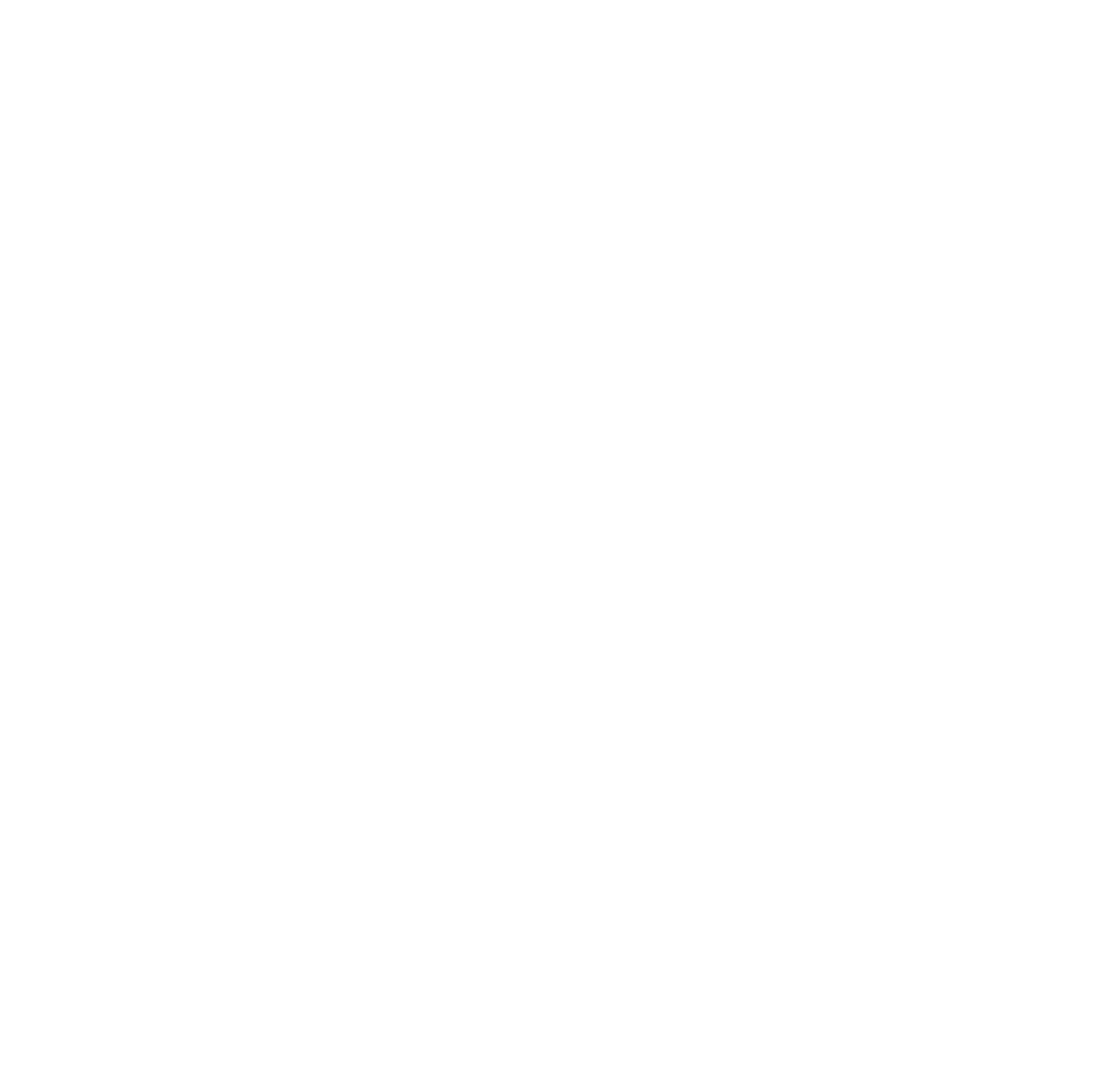
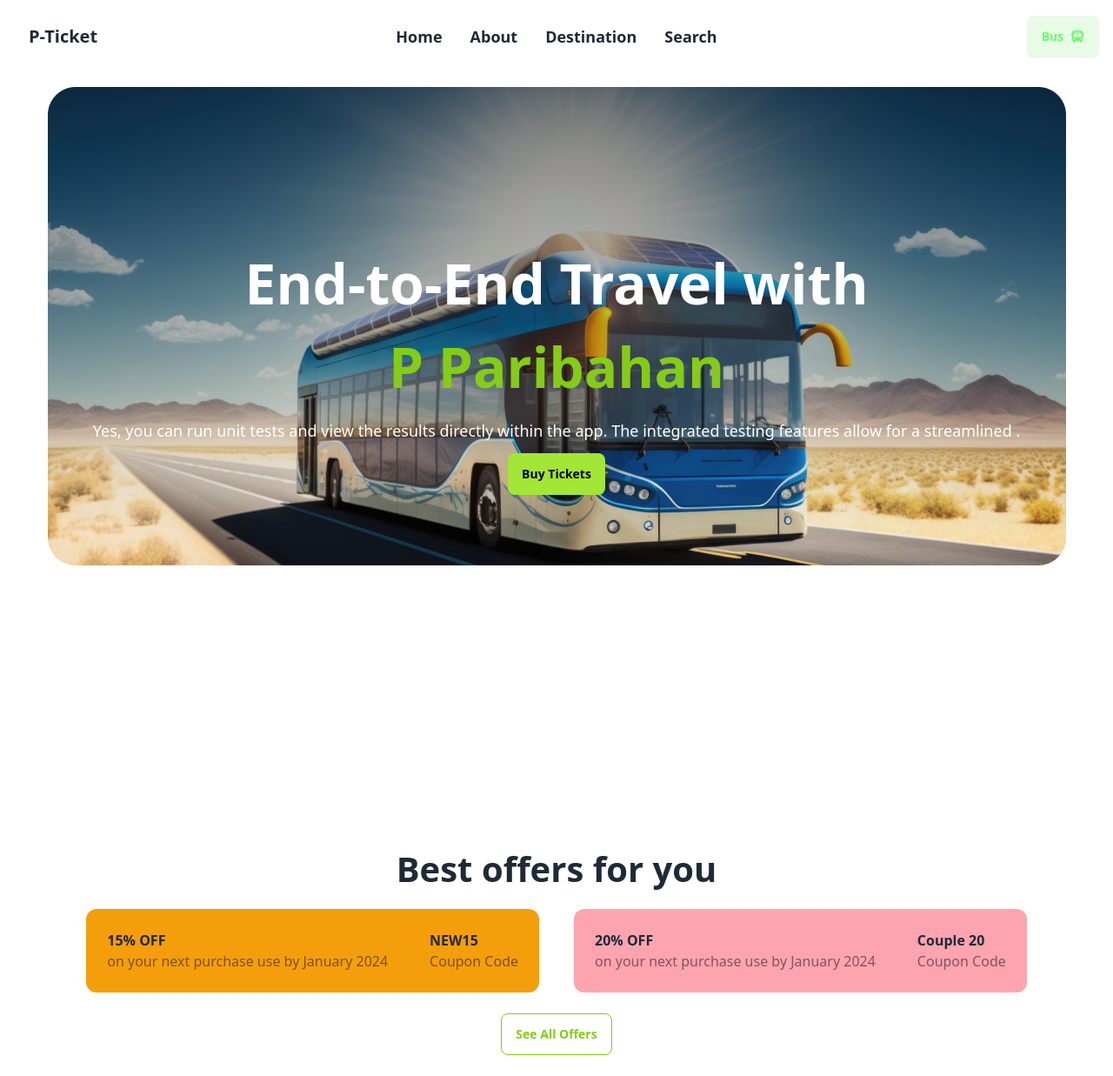
Before and after one commit to RaisaNuzhat/fifth-assignment, a plain HTML site: page index.html in a window 1280 px wide. Shown: the whole page at 87% size. Before the commit the page ends 800 px from the top, so only its background shows below. Drawn offline with nearby package versions, Linux system fonts and the light colour scheme.

Commit message:
2 sections done

```diff
--- a/index.html
+++ b/index.html
@@ -3,9 +3,109 @@
 <head>
     <meta charset="UTF-8">
     <meta name="viewport" content="width=device-width, initial-scale=1.0">
-    <title></title>
+    <title>P Ticket</title>
+
+     <!-- fontawesome -->
+     <script src="https://kit.fontawesome.com/3cdfd98cbe.js" crossorigin="anonymous"></script>
+    <!-- fonts -->
+    <link rel="preconnect" href="https://fonts.googleapis.com">
+    <link rel="preconnect" href="https://fonts.gstatic.com" crossorigin>
+    <link href="https://fonts.googleapis.com/css2?family=Raleway:ital,wght@0,100..900;1,100..900&display=swap" rel="stylesheet">
+      <!-- daisy ui -->
+    <link href="https://cdn.jsdelivr.net/npm/daisyui@4.7.2/dist/full.min.css" rel="stylesheet" type="text/css"/>
+    <script src="https://cdn.tailwindcss.com"></script>
+    <!-- css -->
+    <link rel="stylesheet" href="./style.css">
+
 </head>
 <body>
+    <header>
+       <div class="navbar container mx-auto">
+        <div class="navbar bg-base-100">
+            <div class="navbar-start">
+              <div class="dropdown">
+                <div tabindex="0" role="button" class="btn btn-ghost lg:hidden">
+                  <svg xmlns="http://www.w3.org/2000/svg" class="h-5 w-5" fill="none" viewBox="0 0 24 24" stroke="currentColor"><path stroke-linecap="round" stroke-linejoin="round" stroke-width="2" d="M4 6h16M4 12h8m-8 6h16" /></svg>
+                </div>
+                <ul tabindex="0" class="menu menu-sm dropdown-content mt-3 z-[1] p-2 shadow bg-base-100 rounded-box w-52">
+                  <li><a>Item 1</a></li>
+                  <li>
+                    <a>Parent</a>
+                    <ul class="p-2">
+                      <li><a>Submenu 1</a></li>
+                      <li><a>Submenu 2</a></li>
+                    </ul>
+                  </li>
+                  <li><a>Item 3</a></li>
+                </ul>
+              </div>
+              <a class="btn btn-ghost text-xl font-extrabold text-[36px]">P-Ticket</a>
+            </div>
+            <div class="navbar-center hidden lg:flex">
+              <ul class="menu menu-horizontal px-1">
+                <li><a class="font-bold text-[18px]">Home</a></li>
+                <li><a class="font-bold text-[18px]">About</a></li>
+                <li><a class="font-bold text-[18px]">Destination</a></li>
+                <li><a class="font-bold text-[18px]">Search</a></li>
+              </ul>
+            </div>
+            <div class="navbar-end">
+              <a class="btn flex gap-2 bg-[#1dd1001a] text-[#66ff66]">Bus<i class="fa-solid fa-bus"></i></a>
+
+            </div>
+          </div>
+
+       </div>
+    </header>
+    <main>
+        <section>
+              <div class="my-4 container mx-auto">
+                <img class="mx-auto" src="./images/banner.png" alt="">
+                <div class="text-center -translate-y-96">
+                    <h3 class="font-extrabold text-[64px] text-white my-3">End-to-End Travel with <br> <span class="text-lime-500">P Paribahan</span></h3>
+                    <p class="text-[18px] text-white my-3">Yes, you can run unit tests and view the results directly within the app.
+                         The integrated testing features allow for a streamlined .</p>
+                 <button class="btn bg-lime-400 text-black border-none">Buy Tickets</button>
+                </div>
+              </div>
+        </section>
+
+        <section>
+            <div class="container mx-auto">
+                <h3 class="text-center font-extrabold text-[40px] my-4">Best offers for you</h3>
+                <div class="flex gap-10 items-center justify-center">
+                    <div class="flex gap-0 bg-amber-500 rounded-xl">
+                        <div class="p-6">
+                            <h4 class="font-extrabold">15% OFF</h4>
+                            <p class="text-[#03071280]">on your next purchase
+                                use by January 2024</p>
+                        </div>
+                        <div class="p-6">
+                            <h4 class="font-extrabold">NEW15</h4>
+                            <p class="text-[#03071280]"> Coupon Code</p>
+                        </div>
+                    </div>
+                    <div class="flex gap-0 bg-rose-300 rounded-xl">
+                        <div class="p-6">
+                            <h4 class="font-extrabold">20% OFF</h4>
+                            <p class="text-[#03071280]">on your next purchase
+                                use by January 2024</p>
+                        </div>
+                        <div class="p-6">
+                            <h4 class="font-extrabold">Couple 20</h4>
+                            <p class="text-[#03071280]"> Coupon Code</p>
+                        </div>
+                    </div>
+                </div>
+                <div class="flex justify-center my-6">
+                    <button class="btn btn-outline border-lime-500 text-lime-500 ">See All Offers</button>
+                </div>
+
+
+            </div>
+        </section>
+
+    </main>
 
 </body>
 </html>
--- a/tailwind.config.js
+++ b/tailwind.config.js
@@ -0,0 +1,8 @@
+/** @type {import('tailwindcss').Config} */
+module.exports = {
+    content: ["./src/**/*.{html,js}"],
+    theme: {
+      extend: {},
+    },
+    plugins: [],
+  }
```
